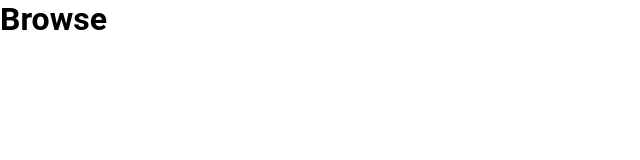
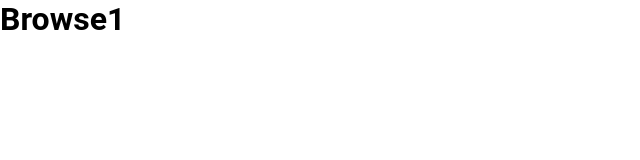
Before and after one commit to kleytonsolinho/netflix-clone-react, a React (Create React App) app: page / in a window 1280 px wide. Shown: the top 160 px of the page, without its empty margins (0-640 px from the left). Built offline with nearby package versions, Linux system fonts and the light colour scheme; the HTML template or start-up script is replaced by a standard one.

Commit message:
deploy vercel config

```diff
--- a/src/pages/Browse/index.jsx
+++ b/src/pages/Browse/index.jsx
@@ -3,7 +3,7 @@ import { Container } from './styles';
 export default function Browse() {
   return (
     <Container>
-      <h1>Browse</h1>
+      <h1>Browse1</h1>
     </Container>
   );
 }
```
